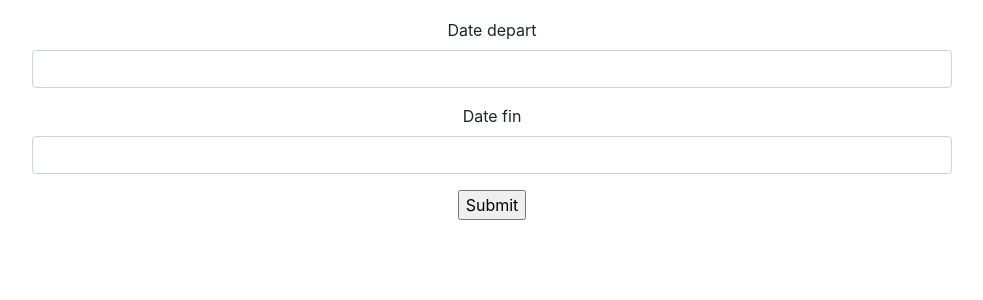
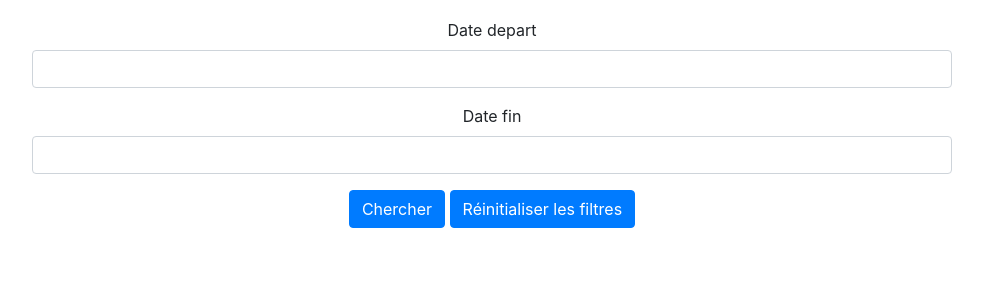
Before and after one commit to leochely/timeliner, a Django app: template templates/timeline/index.html in a window 1280 px wide. Shown: the part 318-618 px from the top of the page, without its empty margins (148-1131 px from the left). Run offline with Django 3.2, Linux system fonts and the light colour scheme; the template is opened without the code that fills it: values that come from a table or form of the project are taken from there, others are empty; some libraries are stand-ins or nearby versions.

Commit message:
Links fixed/added

```diff
--- a/templates/timeline/index.html
+++ b/templates/timeline/index.html
@@ -20,7 +20,8 @@
             <form action="/timeline/" method="post">
                 {% csrf_token %}
                 {% bootstrap_form form %}
-                <input type="submit" value="Submit">
+                <button  type="submit" class="btn btn-primary">Chercher</button>
+                <a class="btn btn-primary" href="." role="button">R&eacute;initialiser les filtres</a>
             </form>
         </div>
     </div>
--- a/timeline/admin.py
+++ b/timeline/admin.py
@@ -1,7 +1,12 @@
 from django.contrib import admin
+from django.contrib.auth.models import User, Group
 
 from .models import Evenement, Personnage
 
 # Register your models here.
 admin.site.register(Evenement)
 admin.site.register(Personnage)
+admin.site.unregister(User)
+admin.site.unregister(Group)
+
+admin.site.site_url = "/timeline"
--- a/timeline/views.py
+++ b/timeline/views.py
@@ -61,7 +61,6 @@ def index(request):
 
 
     form = SearchForm()
-    print(len(graphics))
     return render(request, 'timeline/index.html', {'graphics': graphics, 'form': form})
 
 def makeGraph(names, dates, title):
```
